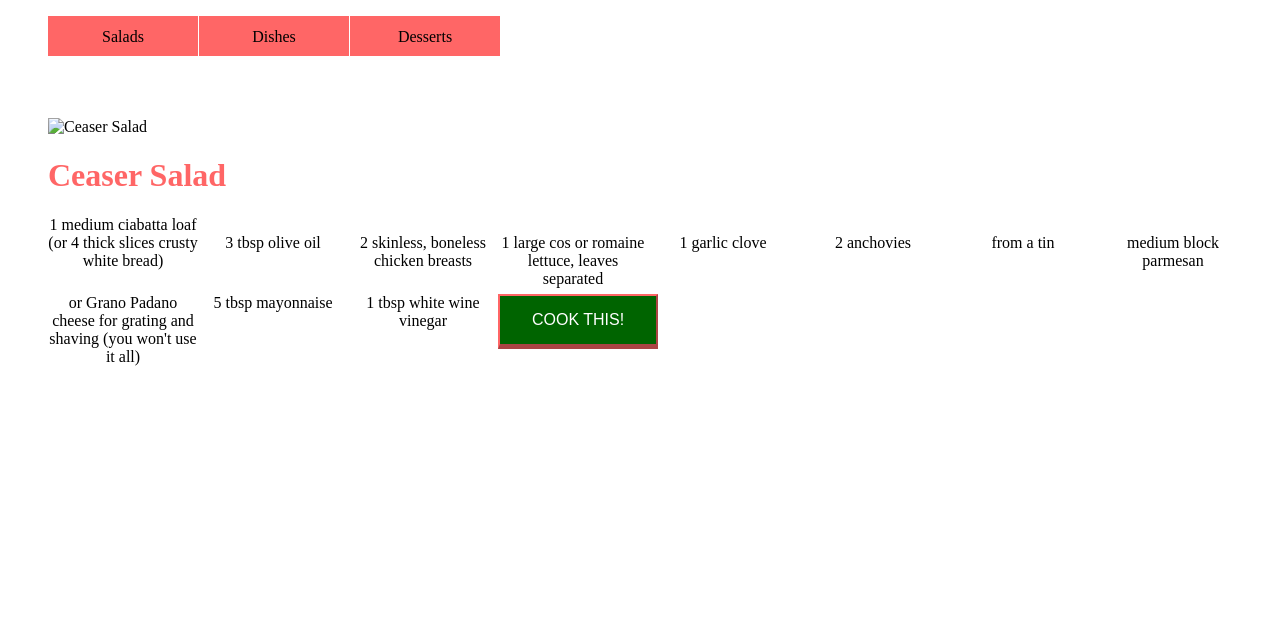
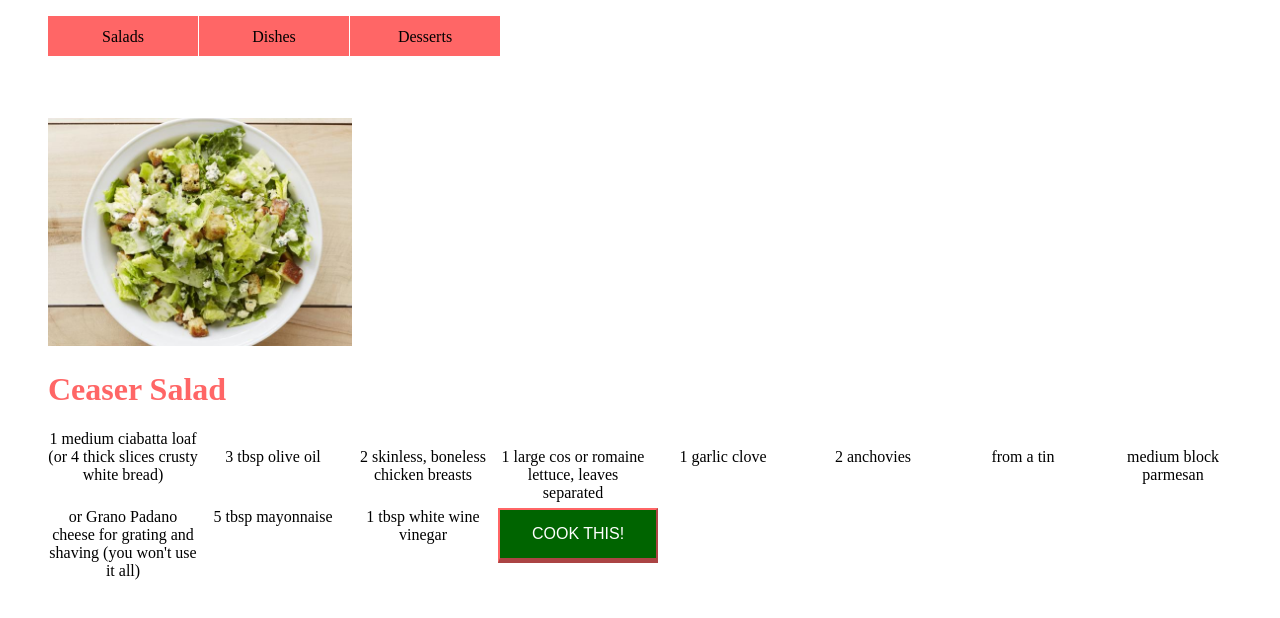
Before and after one commit to Denizax/Drop-down-menu, a plain HTML site: page pages/Ceaser Salad.html in a window 1280 px wide. Drawn offline with Linux system fonts and the light colour scheme.

Commit message:
Update Ceaser Salad.html

```diff
--- a/pages/Ceaser Salad.html
+++ b/pages/Ceaser Salad.html
@@ -44,7 +44,7 @@
         <p>&nbsp;</p>
         </div>
 
-        <img src="../images/1431463892106.jpeg" alt="Ceaser Salad" style="width:304px;height:228px;">
+        <img src="../assets/1431463892106.jpeg" alt="Ceaser Salad" style="width:304px;height:228px;">
 
         <div class="Recipe">
         <h1>Ceaser Salad</h1>
```
